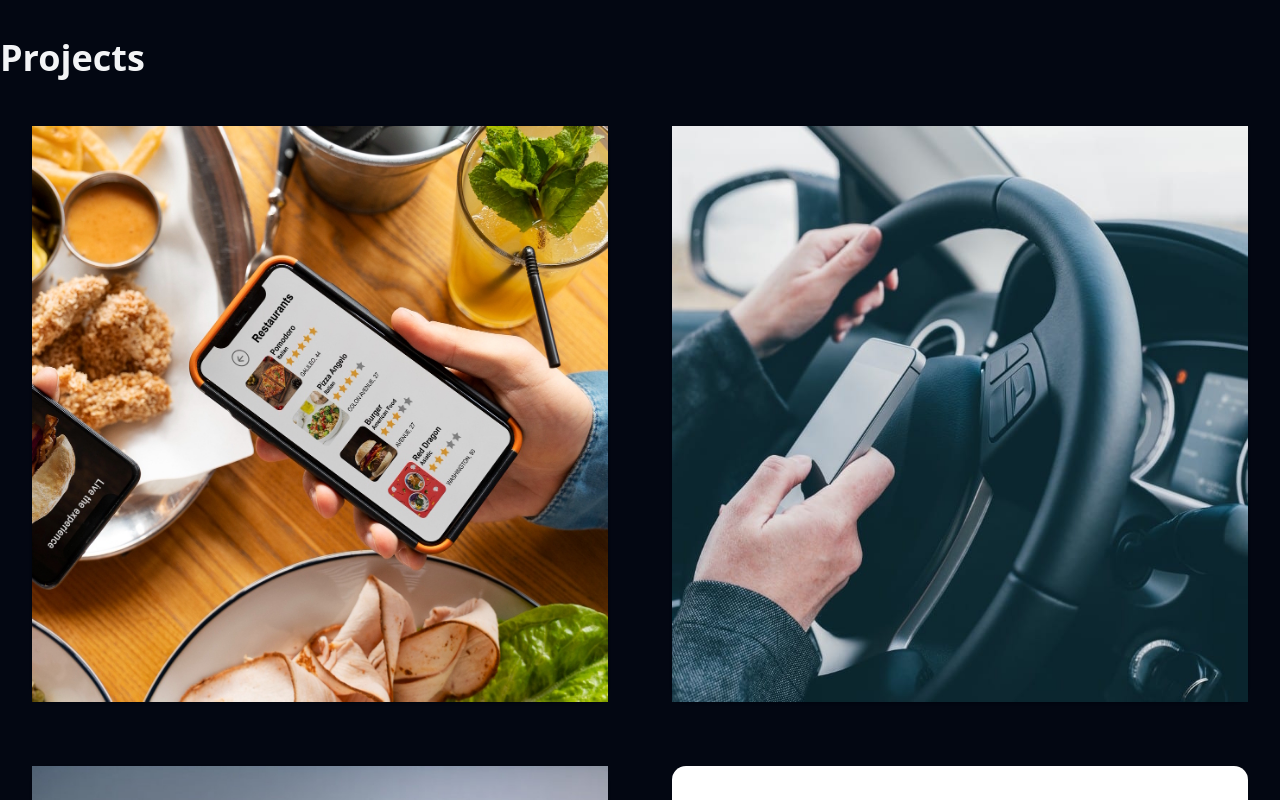
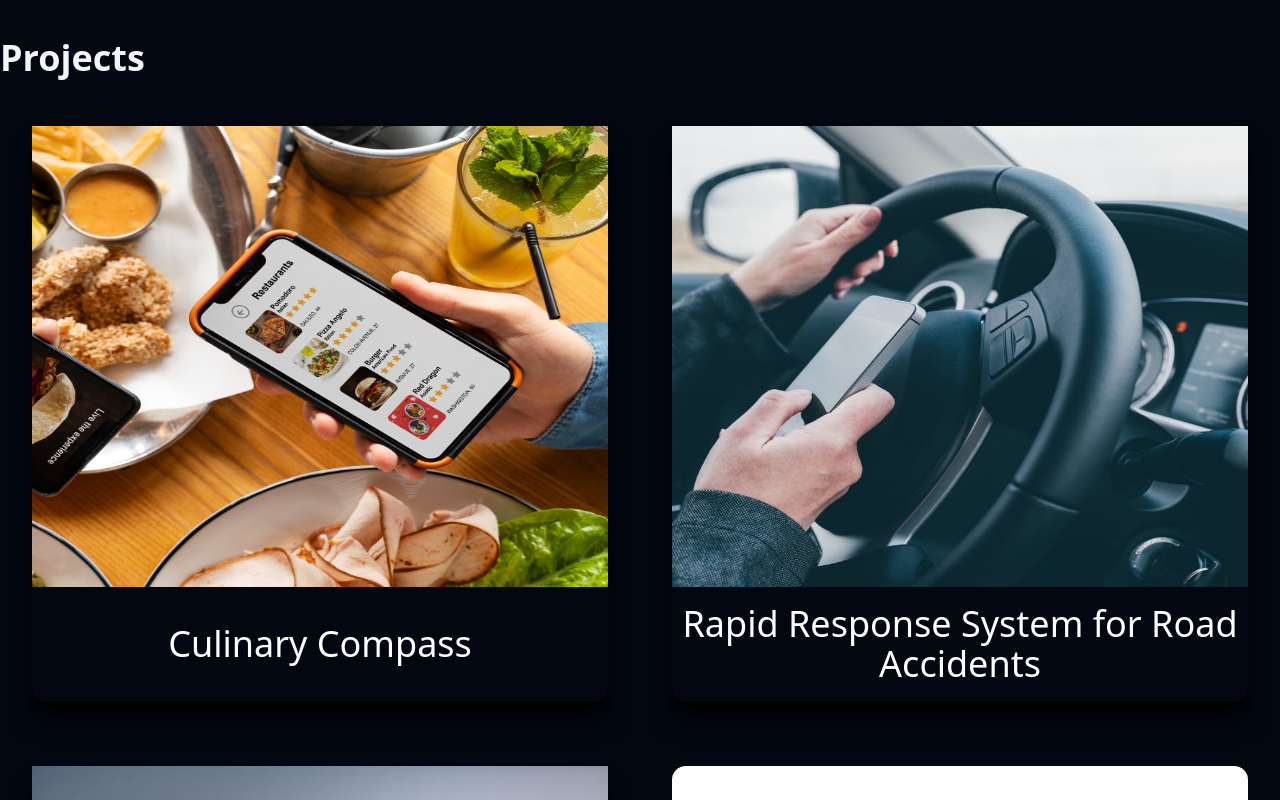
Before and after one commit to maheshtnt/portfolio-page, a React (Vite) app: page / in a window 1280 px wide. Shown: the part 1180-1980 px from the top of the page. Built offline with nearby package versions, Linux system fonts and the light colour scheme.

Commit message:
Redesigned the project card to include title

```diff
--- a/src/components/projectCard.tsx
+++ b/src/components/projectCard.tsx
@@ -5,12 +5,12 @@ import githubIcon from '@/assets/githubIconWhite.svg';
 function ProjectCard(title: string, desc: string, image: string, githubLink = "") {
     return (
         <div className="flex h-[40rem] items-center justify-center">
-              <div className="hoverBase relative bg-foreground text-background flex items-center justify-center flex-col gap-6 rounded-xl shadow-sm size-9/10">
-                <div className="absolute h-full w-full flex flex-auto">
-                  {/* <div className="flex text-9xl text-justify items-center">
-                    <div>Culinary<br />Compass</div>
-                  </div> */}
-                    <img src={image} className="h-full"></img>
+              <div className="hoverBase relative bg-foreground text-background flex items-center justify-center flex-col rounded-xl shadow-black shadow-xl size-9/10">
+                <div className="h-8/10 w-full flex flex-auto">
+                    <img src={image} className="h-full w-full"></img>
+                </div>
+                <div className="h-2/10 w-full flex flex-auto items-center align-middle">
+                  <h3 className="text-4xl text-center w-full">{title}</h3>
                 </div>
                 <div className="hoverTop absolute w-full h-full bg-foreground text-4xl text-justify items-center flex p-4">
                   <div className="text-justify items-center flex flex-col">
```
